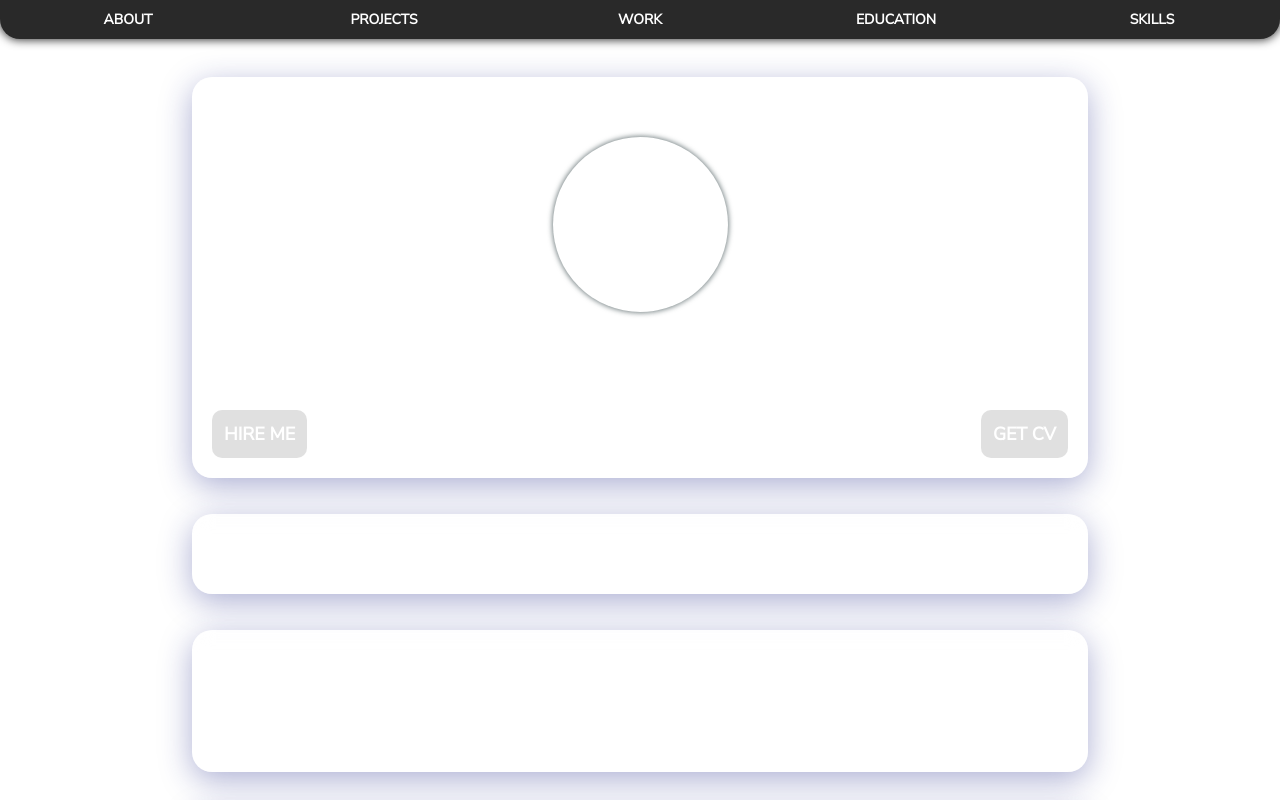
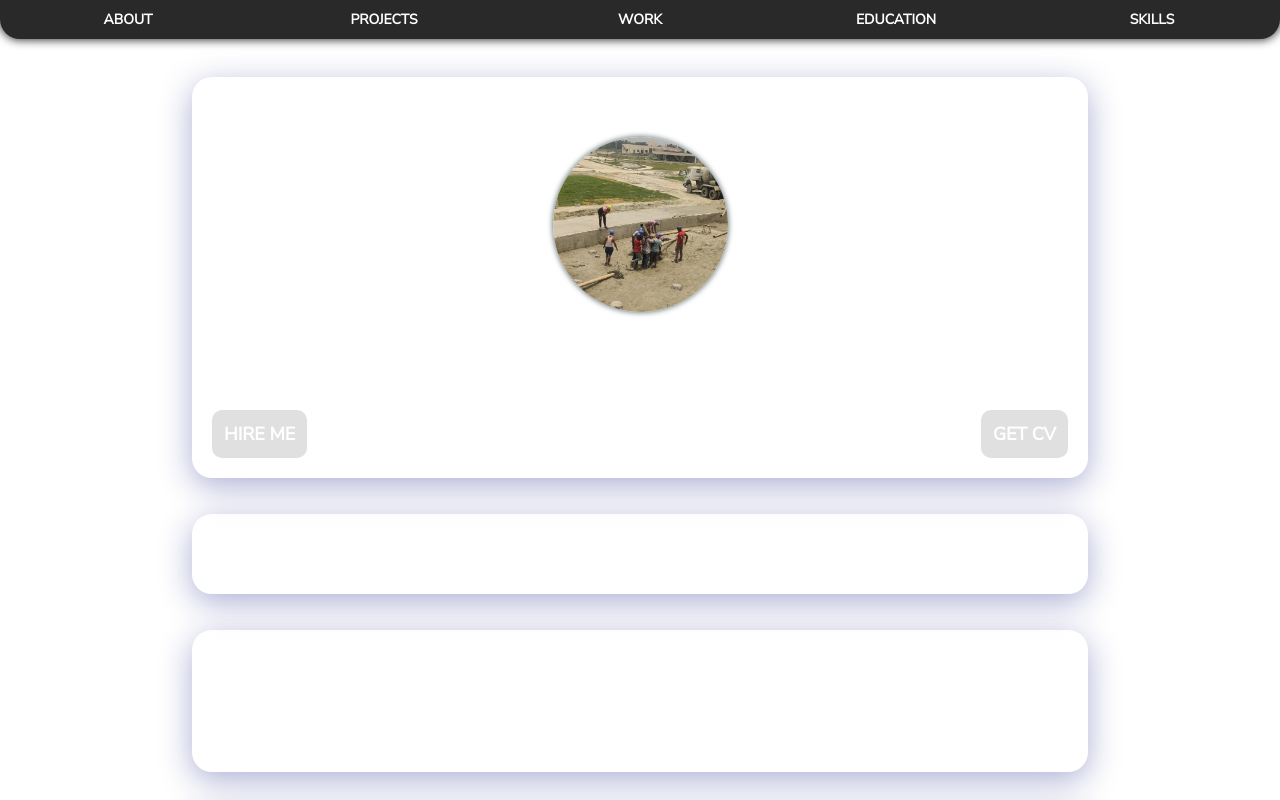
Before and after one commit to Prateeknigam14/prateek, a plain HTML site: page index.html in a window 1280 px wide. Shown: the top 800 px of the page. Drawn offline with nearby package versions, Linux system fonts and the light colour scheme; a script that the page names is missing.

Commit message:
Update index.css

```diff
--- a/index.css
+++ b/index.css
@@ -195,7 +195,7 @@
   width: 175px;
   margin: 40px auto;
   border-radius: 50%;
-  background-image: url(./assets/profile.jpg);
+  background-image: url(./assets/profile.jpeg);
   filter: brightness(1.0);
   background-position: center;
   background-size: cover;
```
